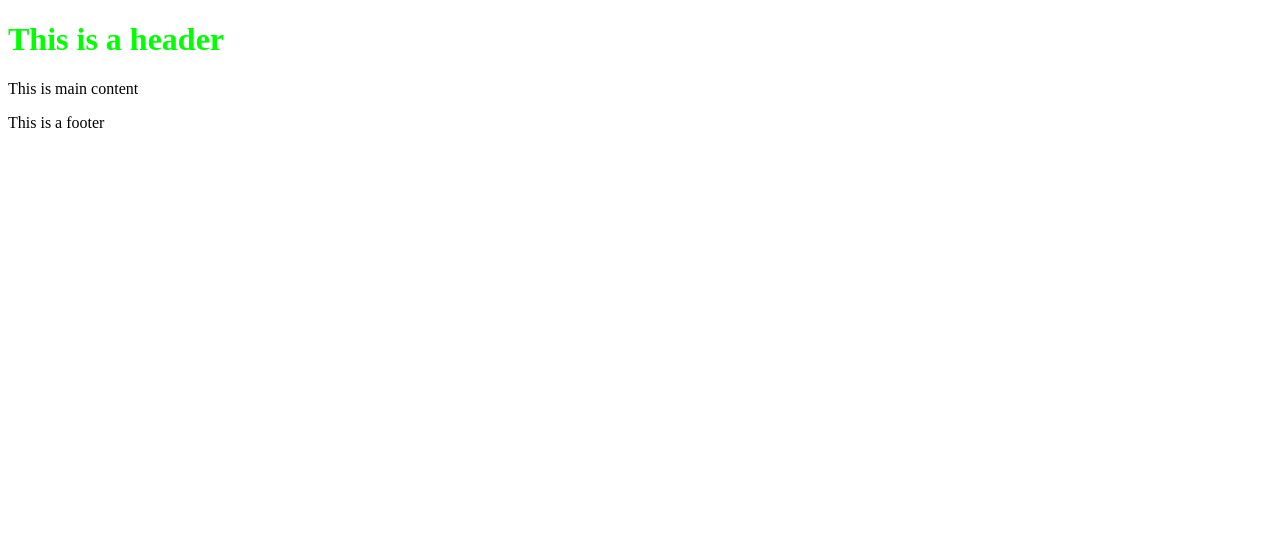
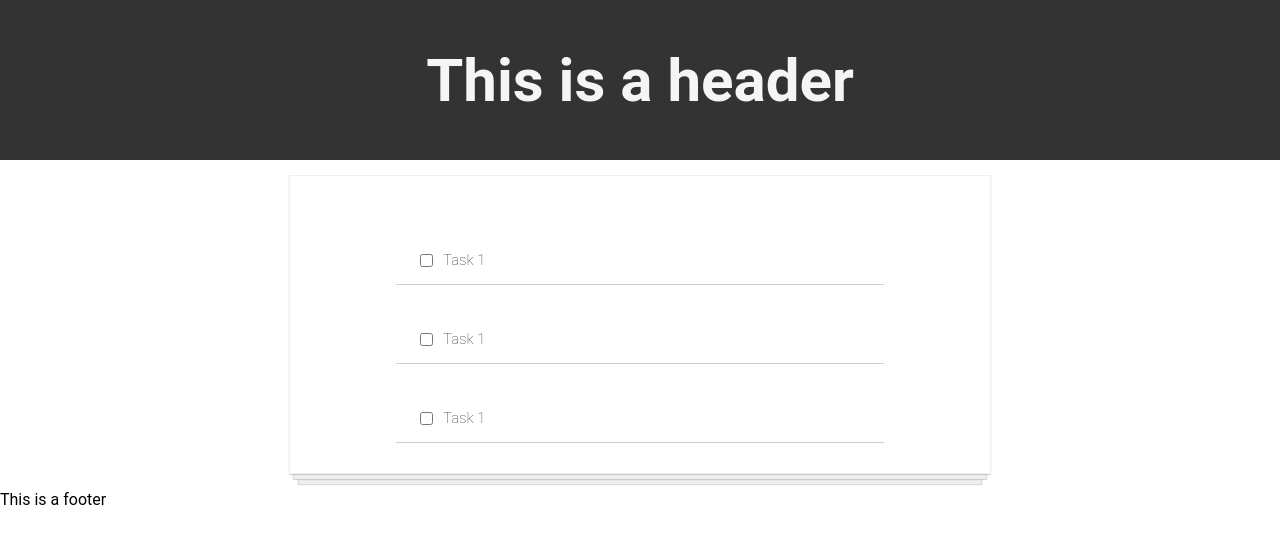
Before and after one commit to msk4862/Todo-React-App, a React app: page / in a window 1280 px wide. Shown: the top 544 px of the page. Built offline with nearby package versions, Linux system fonts and the light colour scheme.

Commit message:
styles and list item added

```diff
--- a/components/Footer.js
+++ b/components/Footer.js
@@ -4,7 +4,7 @@
 	render() {
 
 		return (
-			<footer class='footer'>
+			<footer className='footer'>
 				<p>This is a footer</p>
 			</footer>
 		)
--- a/components/Header.js
+++ b/components/Header.js
@@ -4,7 +4,7 @@
 	render() {
 
 		return (
-			<div class='header'>
+			<div className='navbar'>
 				<h1>This is a header</h1>
 			</div>
 		)
--- a/components/MainContent.js
+++ b/components/MainContent.js
@@ -1,11 +1,14 @@
 import React from 'react'
+import TodoItem from './TodoItem'
 
 class MainContent extends React.Component {
 	render() {
 
 		return (
-			<div class='content'>
-				<p>This is main content</p>
+			<div className='todo-list'>
+				<TodoItem />
+				<TodoItem />
+				<TodoItem />
 			</div>
 		)
 	}
--- /dev/null
+++ b/components/TodoItem.js
@@ -0,0 +1,15 @@
+import React from 'react'
+
+class TodoItem extends React.Component {
+	render() {
+
+		return (
+			<div className='todo-item'>
+				<input type='checkbox' name='task1'/>
+				<p>Task 1</p>
+			</div>
+		)
+	}
+}
+
+export default TodoItem
--- a/src/index.html
+++ b/src/index.html
@@ -3,6 +3,7 @@
    <head>
       <meta charset = "UTF-8">
       <title>React App</title>
+      <link rel="stylesheet" href="../styles/styles.css">
    </head>
    <body>
       <div id = "app"></div>
--- a/src/index.js
+++ b/src/index.js
@@ -1,7 +1,6 @@
 import React from 'react'
 import ReactDOM from 'react-dom';
 import App from './App';
-import '../styles/styles.css'
 
 ReactDOM.render(
 	<App />,
--- a/styles/styles.css
+++ b/styles/styles.css
@@ -1,9 +1,61 @@
-.body {
-	margin: 0px !important;
-	background-color: red;
-
+body {
+	margin: 0;
+	font-family: Roboto, sans-serif;
 }
 
-.header {
-	color: #00ff00;
+.navbar {
+    height: 100px;
+    background-color: #333;
+    color: whitesmoke;
+    margin-bottom: 15px;
+    padding: 30px 0px 30px 0px;
+    text-align: center;
+    font-size: 30px;
+    display: flex;
+    justify-content: center;
+    align-items: center;
 }
+
+.todo-list {
+    background-color: white;
+    margin: auto;
+    width: 50%;
+    display: flex;
+    flex-direction: column;
+    align-items: center;
+    border: 1px solid #efefef;
+    box-shadow:
+    /* The top layer shadow */
+        0 1px 1px rgba(0,0,0,0.15),
+            /* The second layer */
+        0 10px 0 -5px #eee,
+            /* The second layer shadow */
+        0 10px 1px -4px rgba(0,0,0,0.15),
+            /* The third layer */
+        0 20px 0 -10px #eee,
+            /* The third layer shadow */
+        0 20px 1px -9px rgba(0,0,0,0.15);
+    padding: 30px;
+}
+
+.todo-item {
+    display: flex;
+    justify-content: flex-start;
+    align-items: center;
+    padding: 30px 20px 0;
+    width: 70%;
+    border-bottom: 1px solid #cecece;
+    font-family: Roboto, sans-serif;
+    font-weight: 100;
+    font-size: 15px;
+    color: #333333;
+}
+
+input[type=checkbox] {
+    margin-right: 10px;
+    font-size: 30px;
+}
+
+input[type=checkbox]:focus {
+    outline: 0;
+}
```
